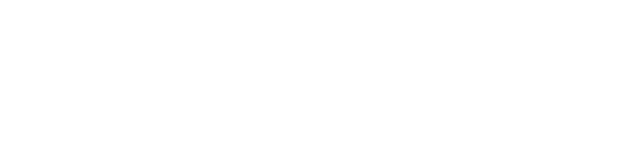
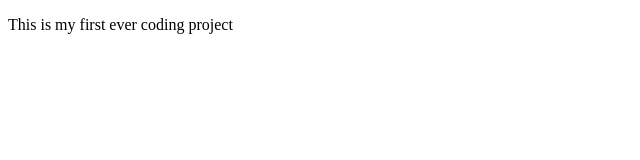
Before and after one commit to logancolberg04/ProjectLogan, a plain HTML site: page index.html in a window 1280 px wide. Shown: the whole page, without its empty margins (0-640 px from the left). Drawn offline with Linux system fonts and the light colour scheme.

Commit message:
Update index.html

```diff
--- a/index.html
+++ b/index.html
@@ -1,10 +1,10 @@
 <!DOCTYPE html>
 <html>
     <head>
-        <title></title>
+        <title>Logan's Live Web Page</title>
     </head>
 
     <body>
-
+       <p>This is my first ever coding project</p>
     </body>
 </html>
```
